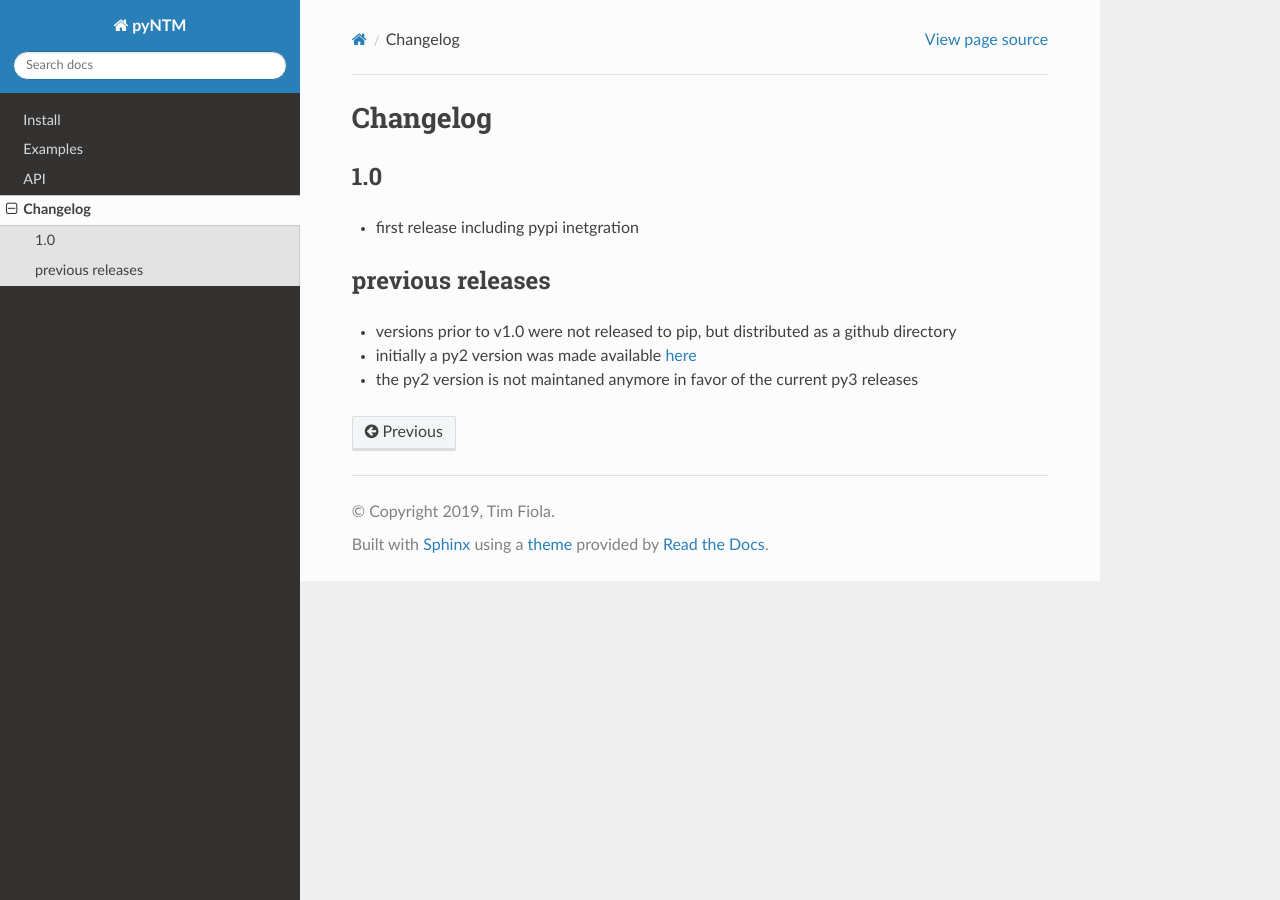
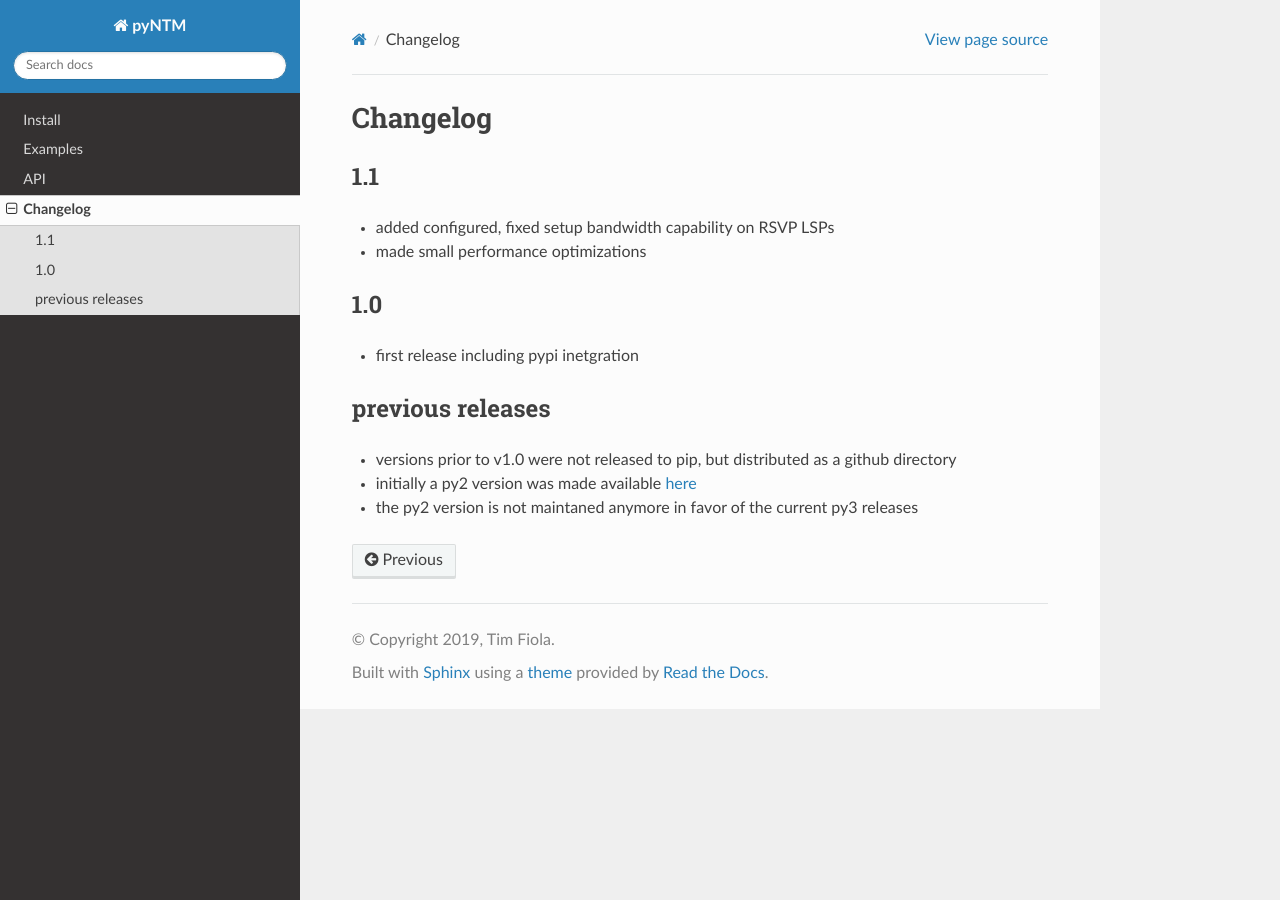
Before and after one commit to tim-fiola/network_traffic_modeler_py3, a Sphinx documentation site: the page built from docs/changelog.rst, in a window 1280 px wide. Built offline with Sphinx 7.4.7 and the Read the Docs theme 2.0.0, drawn with Linux system fonts in a browser that asks for light colours.

Commit message:
preparing for merge to master

```diff
--- a/docs/changelog.rst
+++ b/docs/changelog.rst
@@ -1,9 +1,16 @@
 Changelog
 =========
+
+1.1
+----
+* added configured, fixed setup bandwidth capability on RSVP LSPs
+* made small performance optimizations
 
 1.0
 ----
 * first release including pypi inetgration
+
+
 
 previous releases
 ------------------
--- a/docs/conf.py
+++ b/docs/conf.py
@@ -22,7 +22,7 @@ copyright = '2019, Tim Fiola'
 author = 'Tim Fiola'
 
 # The full version, including alpha/beta/rc tags
-release = '1.5'
+release = '1.1'
 
 # index file
 master_doc = 'index'
--- a/setup.py
+++ b/setup.py
@@ -5,7 +5,7 @@ with open("requirements.txt", "r") as fs:
     reqs = [r for r in fs.read().splitlines() if (
         len(r) > 0 and not r.startswith("#"))]
 
-version = '1.0'
+version = '1.1'
 
 with open("README.md", "r") as fh:
     long_description = fh.read()
```
